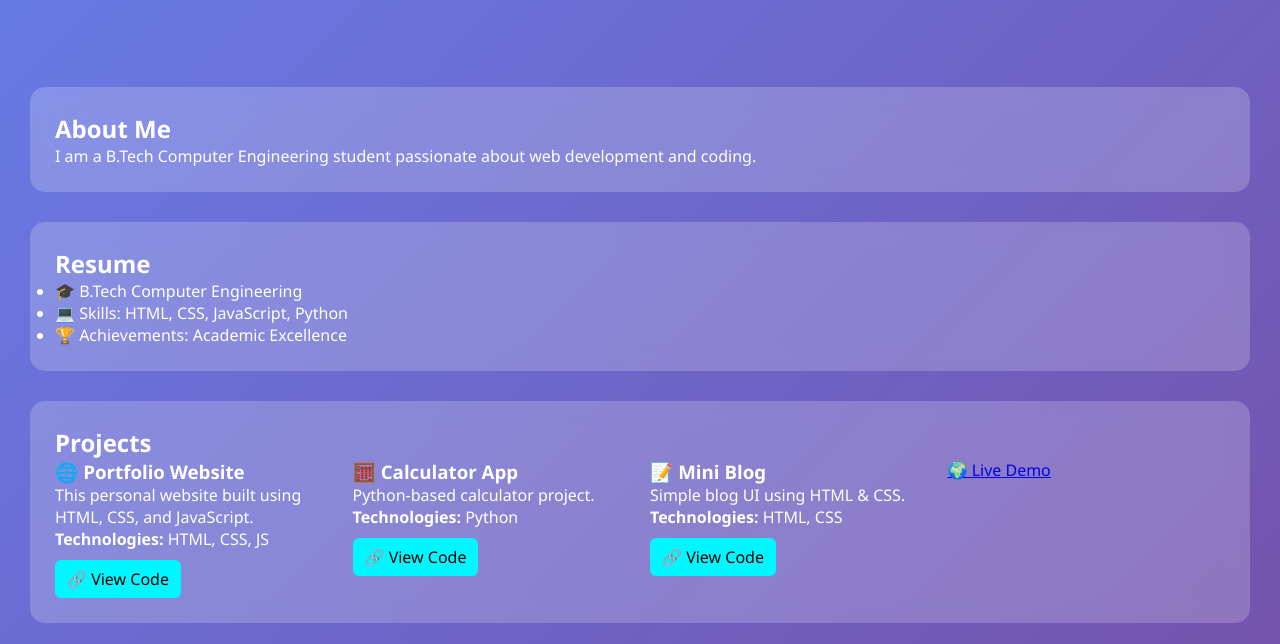
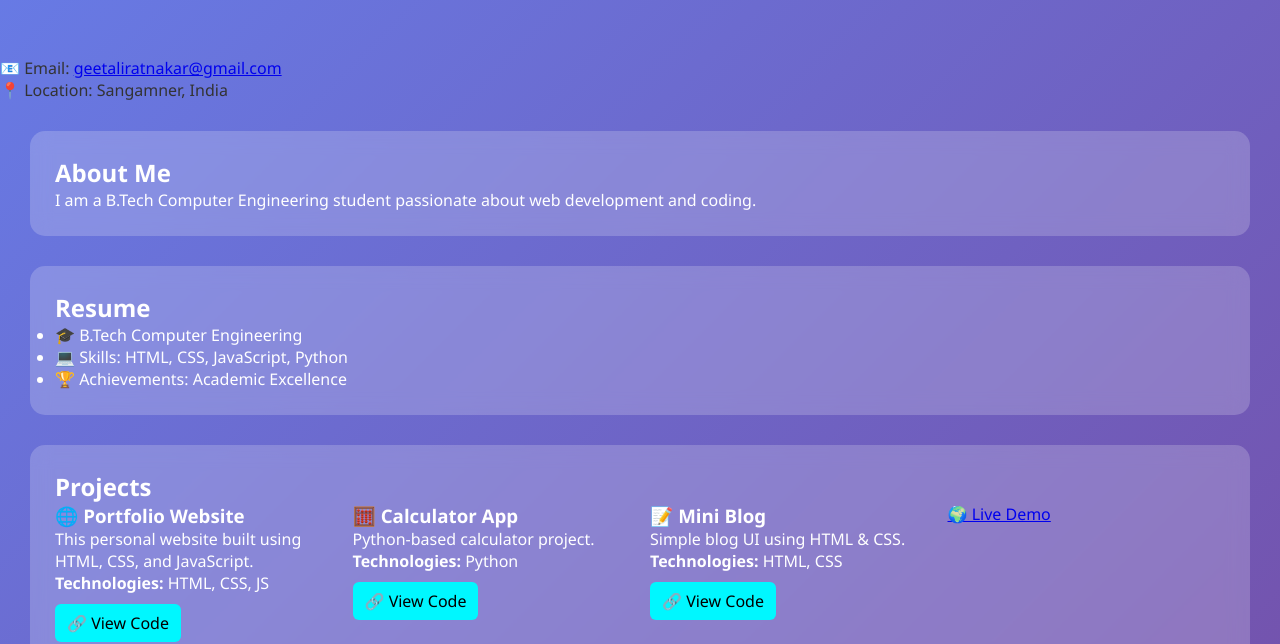
Before and after one commit to geetaliratnakar-66/portfolio, a plain HTML site: page index.html in a window 1280 px wide. Shown: the part 192-836 px from the top of the page. Drawn offline with Linux system fonts and the light colour scheme; a script that the page names is missing.

Commit message:
Add files via upload

```diff
--- a/index.html
+++ b/index.html
@@ -19,7 +19,11 @@
     <h1>Geetali Ratnakar</h1>
     <p>Future Software Developer 🚀</p>
 </header>
+<p>📧 Email:
+<a href="mailto:geetaliratnakar@gmail.com">geetaliratnakar@gmail.com</a>
+</p>
 
+<p>📍 Location: Sangamner, India</p>
 <section id="about">
     <h2>About Me</h2>
     <p>I am a B.Tech Computer Engineering student passionate about web development and coding.</p>
```
